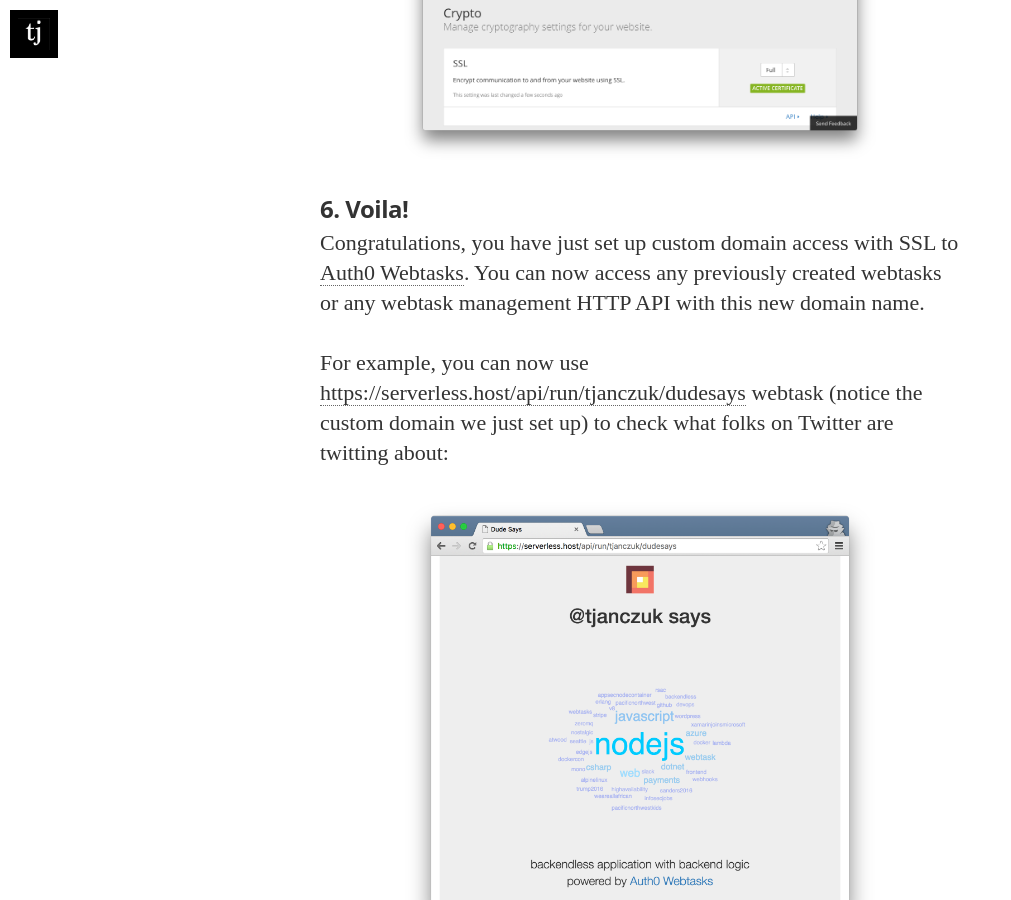
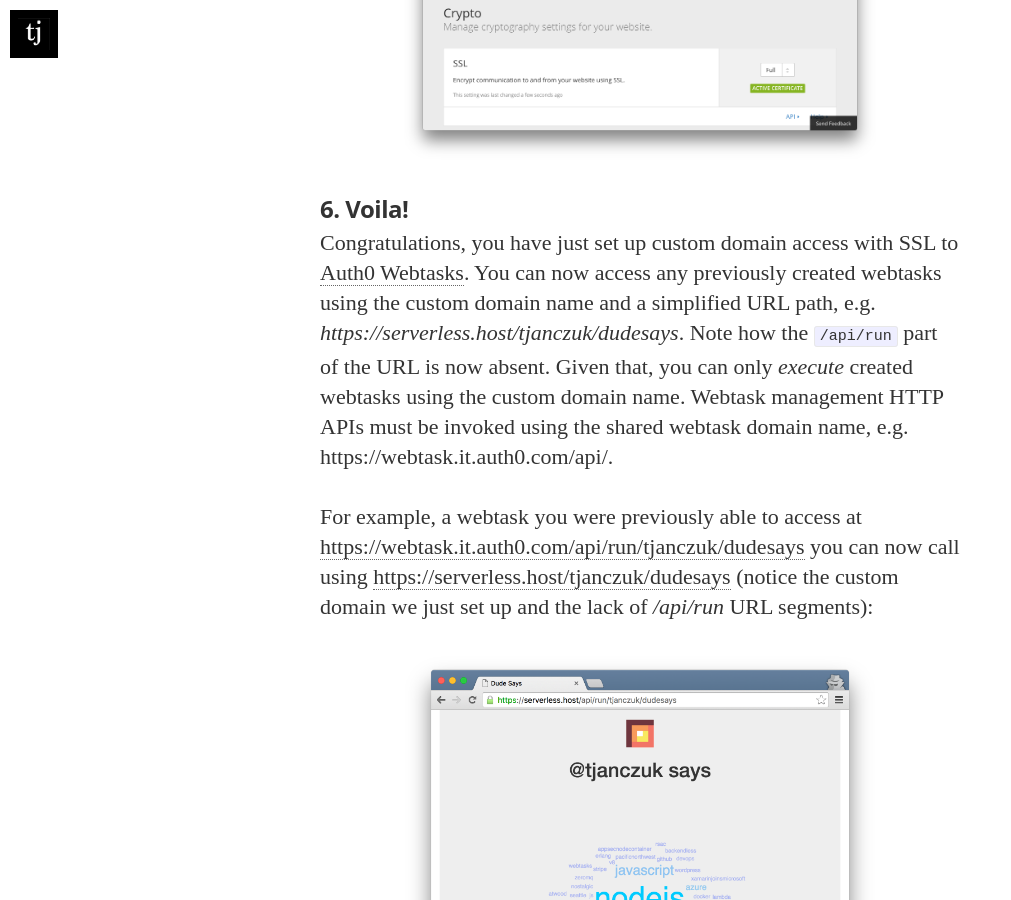
Before and after one commit to tjanczuk/tomasz.janczuk.org, a Jekyll site: the page built from _posts/2016-03-30-webtasks-with-custom-domain.md, in a window 1280 px wide and 900 px high, scrolled down 4324 px. Shown: the whole window, without its empty margins (0-1011 px from the left). Built offline with Jekyll 4.4.1, drawn with Linux system fonts in a browser that asks for light colours; nearby versions of some CDN libraries; some web fonts are replaced; Markdown is read by kramdown in place of the engine named in the settings.

Commit message:
fix serverless post

```diff
--- a/_posts/2016-03-30-webtasks-with-custom-domain.md
+++ b/_posts/2016-03-30-webtasks-with-custom-domain.md
@@ -69,9 +69,9 @@
 
 #### 6. Voila!
 
-Congratulations, you have just set up custom domain access with SSL to [Auth0 Webtasks](https://webtask.io). You can now access any previously created webtasks or any webtask management HTTP API with this new domain name.
+Congratulations, you have just set up custom domain access with SSL to [Auth0 Webtasks](https://webtask.io). You can now access any previously created webtasks using the custom domain name and a simplified URL path, e.g. *https://serverless.host/tjanczuk/dudesays*. Note how the `/api/run` part of the URL is now absent. Given that, you can only *execute* created webtasks using the custom domain name. Webtask management HTTP APIs must be invoked using the shared webtask domain name, e.g. https://webtask.it.auth0.com/api/.
 
-For example, you can now use [https://serverless.host/api/run/tjanczuk/dudesays](https://serverless.host/api/run/tjanczuk/dudesays) webtask (notice the custom domain we just set up) to check what folks on Twitter are twitting about:
+For example, a webtask you were previously able to access at [https://webtask.it.auth0.com/api/run/tjanczuk/dudesays](https://webtask.it.auth0.com/api/run/tjanczuk/dudesays) you can now call using [https://serverless.host/tjanczuk/dudesays](https://serverless.host/tjanczuk/dudesays) (notice the custom domain we just set up and the lack of */api/run* URL segments):
 
 <img src="/assets/post_images/2016-03-30/7.png" class="tj-img-diagram-75" alt="Auth0 Webtasks: backendless appliaction with backend logic">
 
```
